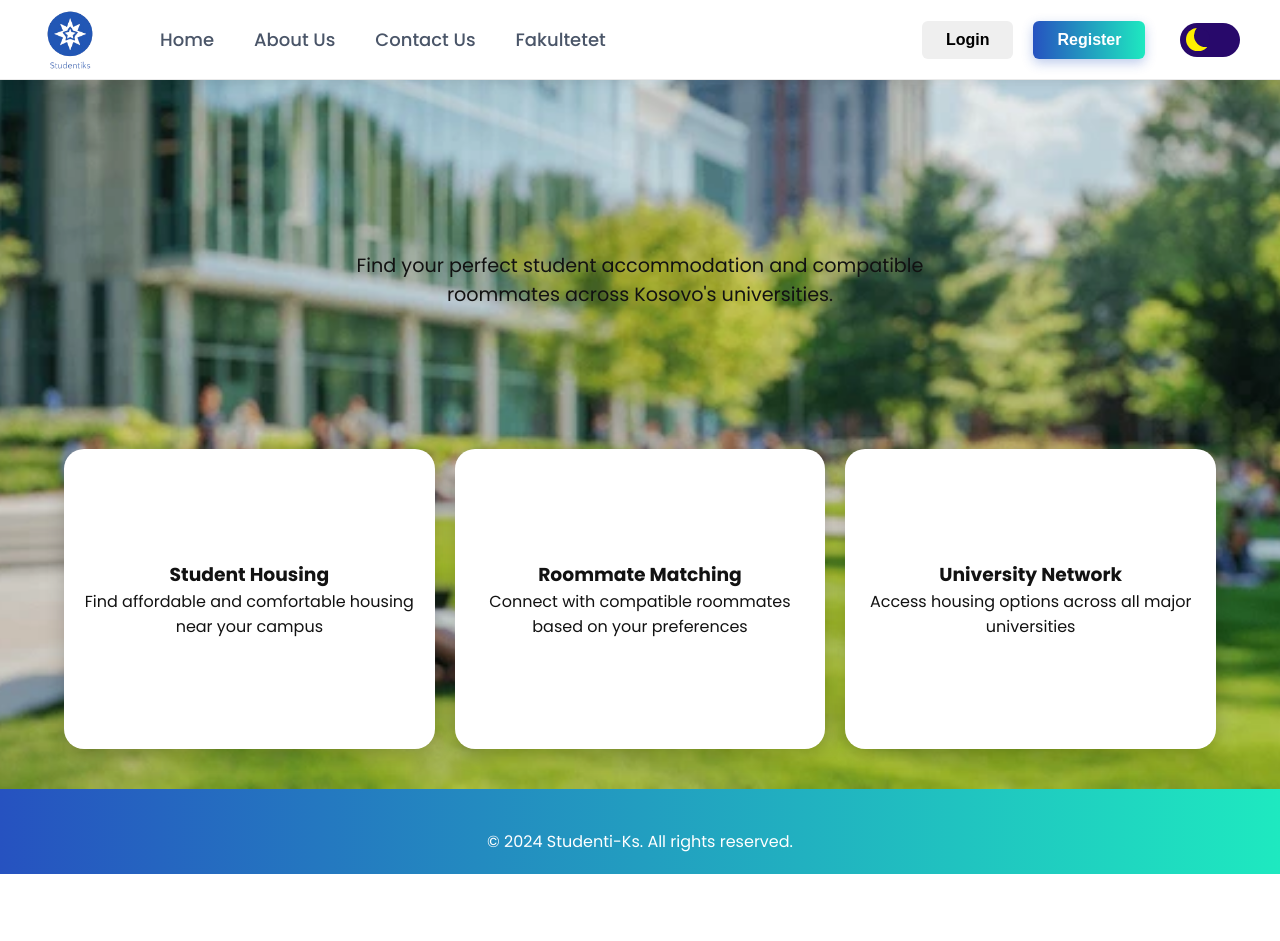
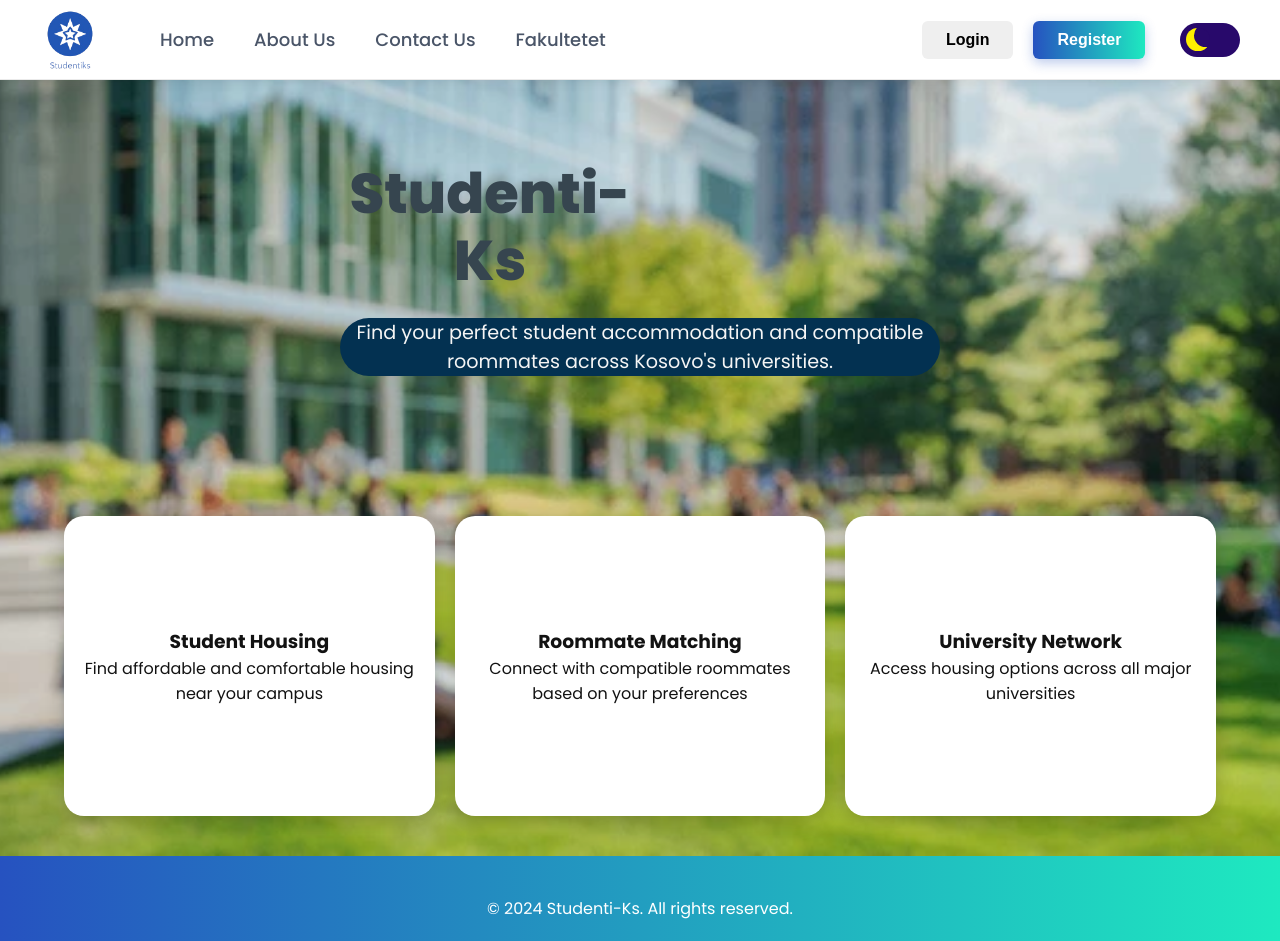
Before and after one commit to LeartSh/ProjektiiUebit, a PHP site: page / in a window 1280 px wide. Before the commit the page ends 874 px from the top, so only its background shows below. Run offline with PHP 8.4, Linux system fonts and the light colour scheme.

Commit message:
Update index.css

```diff
--- a/index.css
+++ b/index.css
@@ -327,18 +327,18 @@ main.hero {
 .hero-content h1 {
   font-size: 3.5rem;
   font-weight: 800;
-  background: linear (#fff);
-  backround-color: #fff;
-  -webkit-background-clip: text;
-  -webkit-text-fill-color: transparent;
-  background-clip: text;
+  width: 300px;
+  border-radius: 50px;
+  color: #36454F;
   margin-bottom: 1.5rem;
   line-height: 1.2;
 }
 
 .hero-content p {
   font-size: 1.2rem;
-  color: #121212;
+  color: whitesmoke;
+  background-color: #033151;
+  border-radius: 50px;
   margin-bottom: 2.5rem;
   max-width: 600px;
   margin-left: auto;
```
